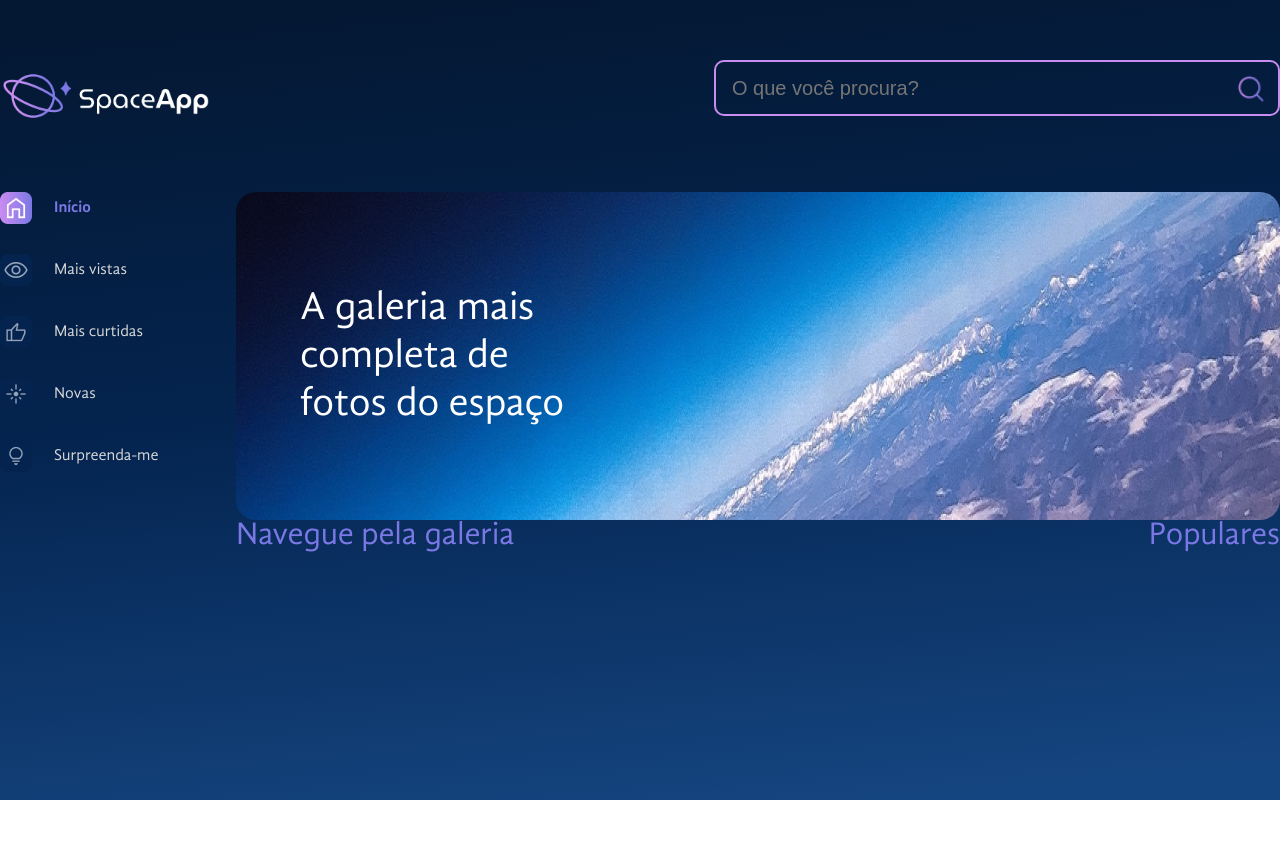
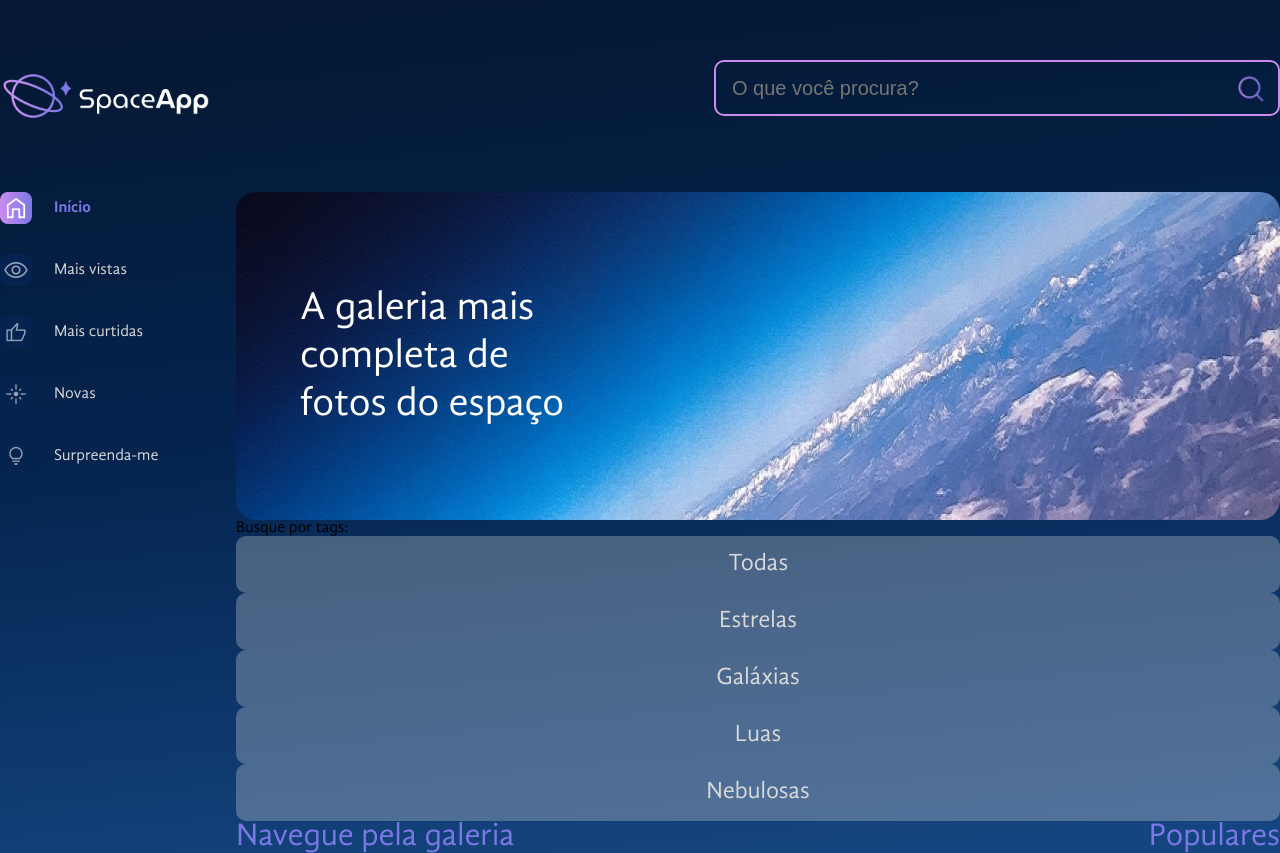
Before and after one commit to felipeappsPGM/Space-App-Alura-One, a React (Vite) app: page / in a window 1280 px wide. Before the commit the page ends 800 px from the top, so only its background shows below. Built offline with nearby package versions, Linux system fonts and the light colour scheme.

Commit message:
estilizando tags

```diff
--- a/src/components/Galeria/Tags/index.jsx
+++ b/src/components/Galeria/Tags/index.jsx
@@ -1,4 +1,38 @@
+import styled from 'styled-components'
+import tags from './tags.json'
 
-export default function Tags(){
+const TagTitulo = styled.h3`
+    color: #D9D9D9;
+    font-size: 24px;
+    margin: 0;
+`
 
+const Tag = styled.button`
+    font-size: 24px;
+    color: #FFFFFF;
+    background: rgba(217, 217, 217, 0.3);
+    border-radius: 10px;
+    cursor: pointer;
+    transition: background-color 0.3s ease;
+    padding: 12px;
+    box-sizing: border-box;
+    border: 2px solid transparent;
+    &:hover {
+      border-color: #C98CF1;
+    }
+`
+
+export default function Tags() {
+    return (
+        <>
+            <p>Busque por tags:</p>
+            {tags.map(tag => (
+                <Tag key={tag.id}>
+                    <TagTitulo>
+                        {tag.titulo}
+                    </TagTitulo>
+                </Tag>
+            ))}
+        </>
+    )
 }
```
Also changed, not shown: src/components/Galeria/Tags/tags.json (renamed from src/copy/public/public/tags.json).
